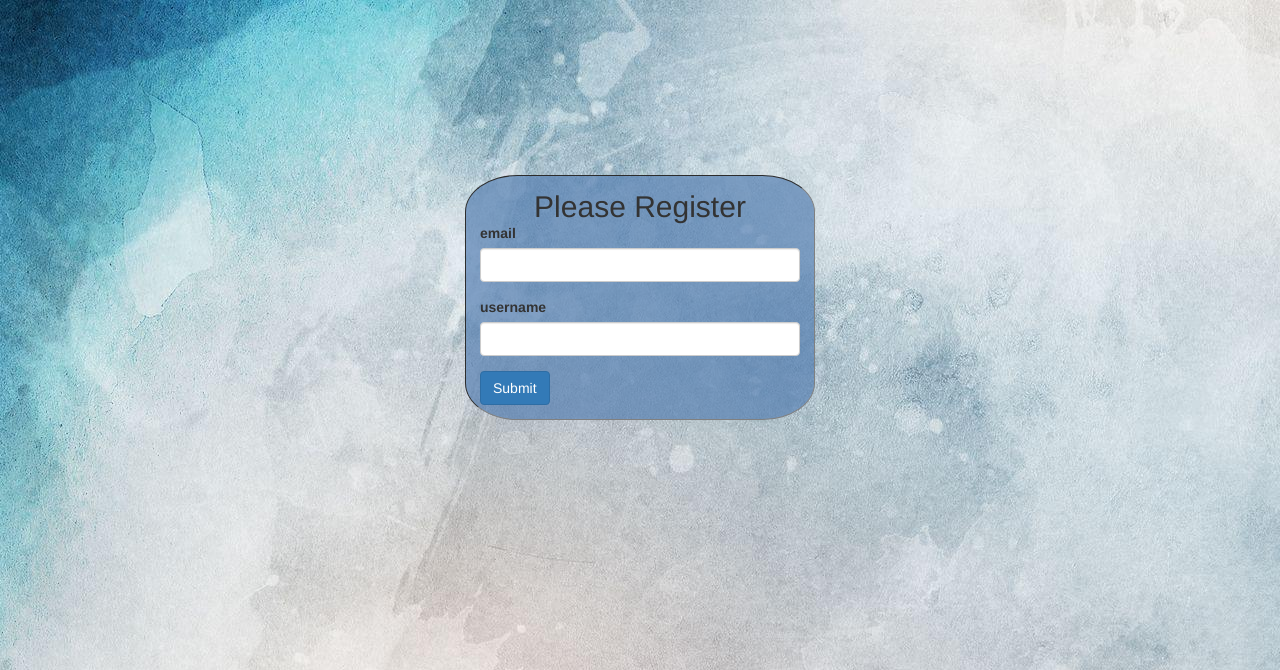
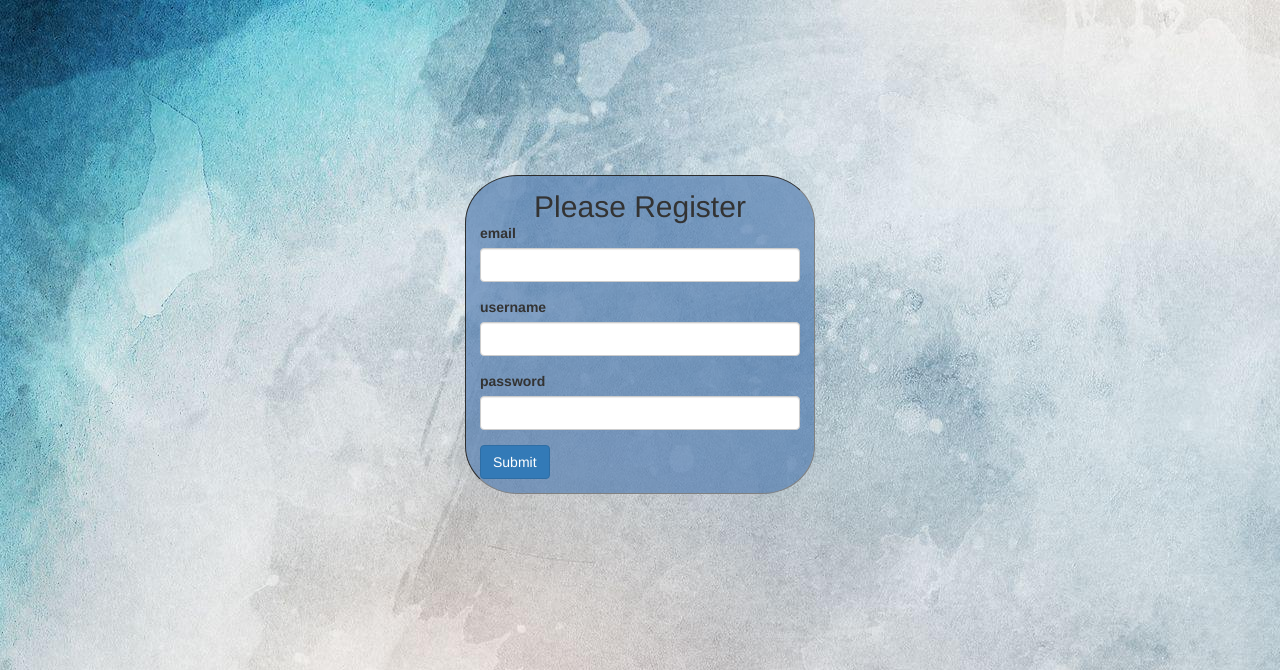
Before and after one commit to hckscripter6/construction-flask, a Flask app: page /signup in a window 1280 px wide. Shown: the top 670 px of the page. Run offline with Flask 2, Linux system fonts and the light colour scheme; some libraries are stand-ins or nearby versions.

Commit message:
fix signup

```diff
--- a/templates/admin/signup.html
+++ b/templates/admin/signup.html
@@ -11,6 +11,7 @@ Register
 	{{ register.hidden_tag() }}
 	{{ render_field(register.email, class="form-control") }}
 	{{ render_field(register.username, class="form-control") }}
+	{{ render_field(register.password, class="form-control") }}
 	{{ render_submit(register.submit, class="btn btn-md btn-primary") }}
 </form>
 {% endblock %}
```
